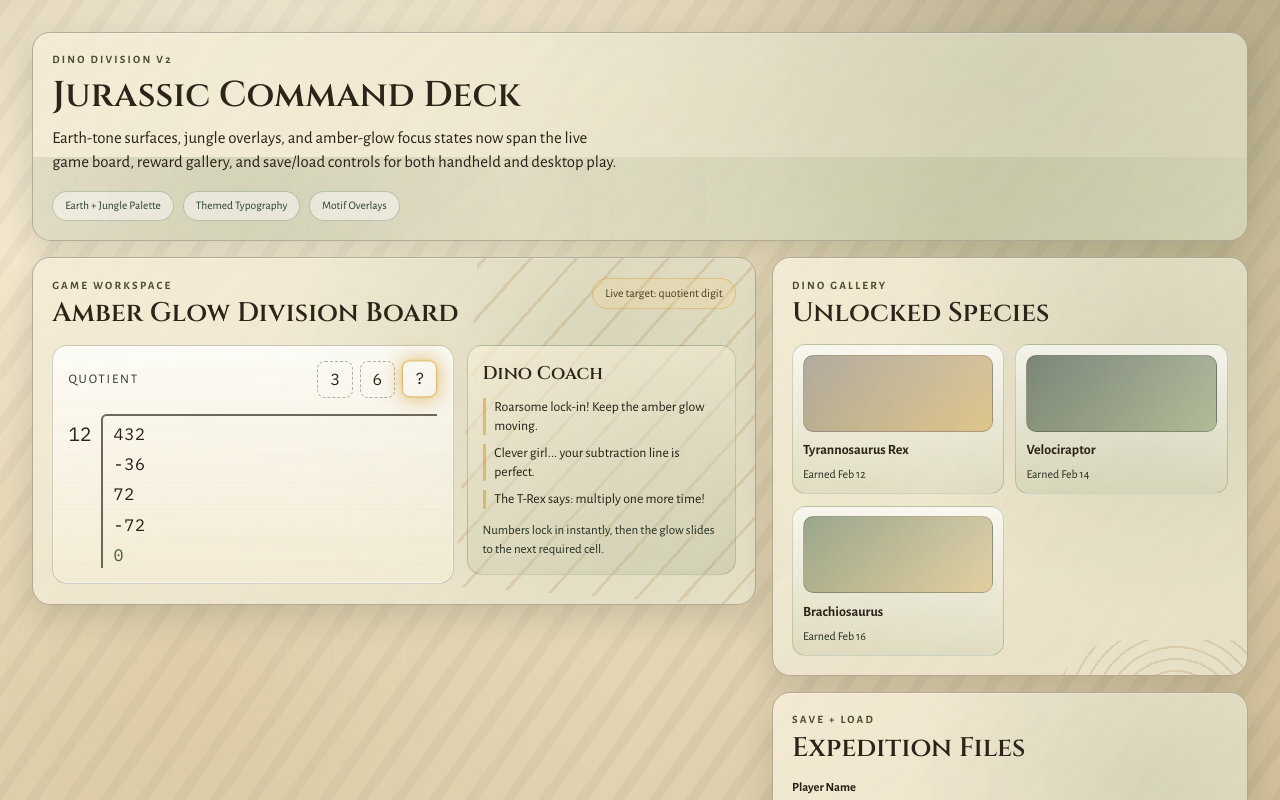
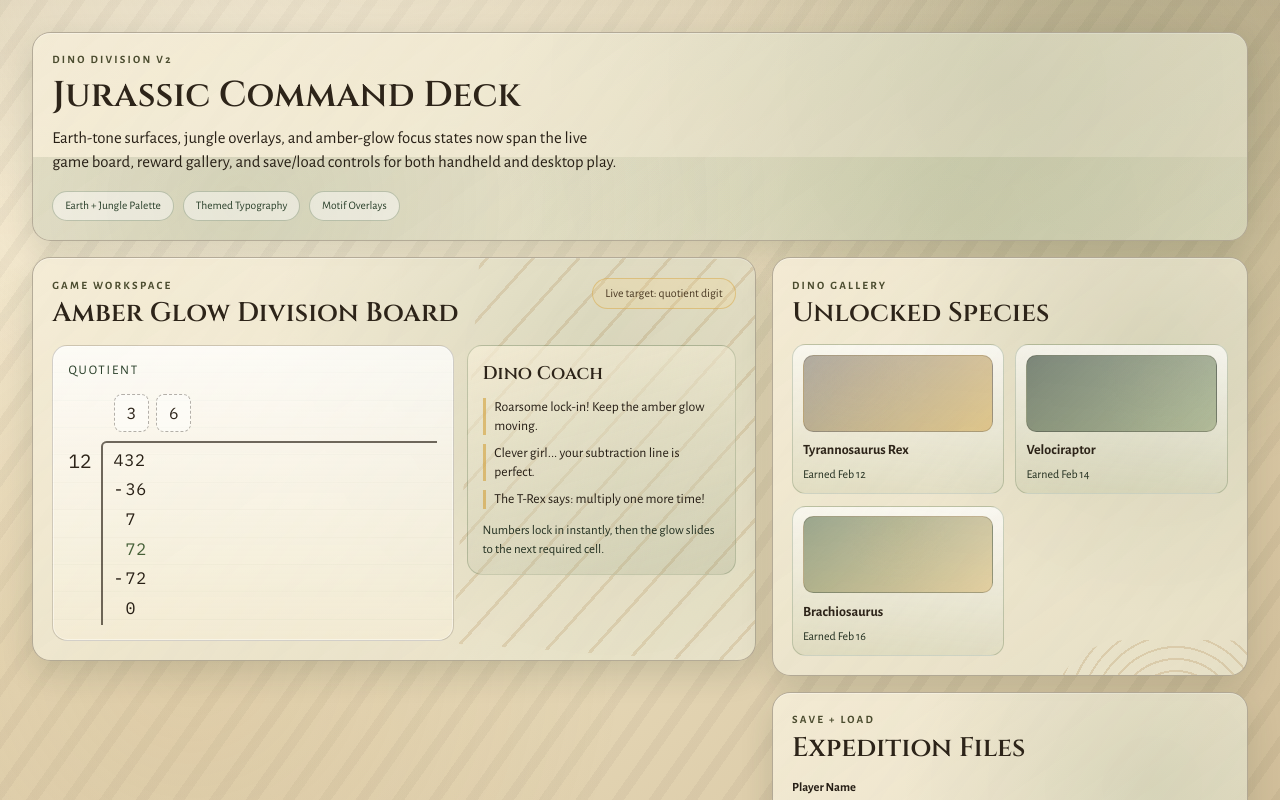
Before and after one commit to seezatnap/division-challenge, a Next.js app: page / in a window 1280 px wide. Shown: the top 800 px of the page. Built offline with nearby package versions, Linux system fonts and the light colour scheme.

Commit message:
feat(workspace-ui): (#10) build bus-stop long-division renderer
Co-Authored-By: seezatnap <seezatnap@gmail.com>

```diff
--- a/src/app/globals.css
+++ b/src/app/globals.css
@@ -268,23 +268,44 @@
   padding: 0.95rem;
 }
 
-.workspace-lineup {
-  display: flex;
-  justify-content: space-between;
-  align-items: center;
-  gap: 0.7rem;
-}
-
 .workspace-label {
+  margin-bottom: 0.45rem;
   font-size: 0.82rem;
   text-transform: uppercase;
   letter-spacing: 0.14em;
   color: color-mix(in srgb, var(--jp-jungle) 74%, var(--jp-fern));
 }
 
-.digit-track {
+.bus-stop-renderer {
+  display: grid;
+  gap: 0.42rem;
+}
+
+.bus-stop-notation {
+  display: grid;
+  gap: 0.56rem;
+}
+
+.quotient-row {
+  display: grid;
+  grid-template-columns: auto 1fr;
+  gap: 0.6rem;
+  align-items: center;
+}
+
+.quotient-row-spacer {
+  visibility: hidden;
+  font-family: var(--font-jurassic-mono), "Courier New", monospace;
+  font-size: 1.2rem;
+  line-height: 1;
+  padding-top: 0.4rem;
+}
+
+.quotient-track {
   display: flex;
   gap: 0.45rem;
+  min-height: 2rem;
+  padding-left: 0.8rem;
 }
 
 .digit-cell {
@@ -298,8 +319,17 @@
   color: var(--jp-bark);
 }
 
-.bus-stop {
-  margin-top: 1rem;
+.quotient-digit-cell {
+  background: rgba(255, 255, 255, 0.45);
+}
+
+.quotient-digit-empty {
+  color: transparent;
+  border-style: dotted;
+  background: rgba(247, 239, 216, 0.36);
+}
+
+.bus-stop-core {
   display: grid;
   grid-template-columns: auto 1fr;
   gap: 0.6rem;
@@ -317,11 +347,12 @@
   border-left: 0.18rem solid rgba(45, 36, 25, 0.68);
   border-top: 0.18rem solid rgba(45, 36, 25, 0.68);
   border-top-left-radius: 0.35rem;
-  padding: 0.35rem 0 0 0.65rem;
+  padding: 0.35rem 0 0.25rem 0.65rem;
 }
 
 .dividend-line,
-.work-line {
+.work-line,
+.work-row-value {
   font-family: var(--font-jurassic-mono), "Courier New", monospace;
   font-size: 1.04rem;
   letter-spacing: 0.05em;
@@ -330,6 +361,38 @@
 
 .work-line {
   margin-top: 0.34rem;
+}
+
+.work-rows {
+  margin-top: 0.25rem;
+  list-style: none;
+  padding: 0;
+  display: grid;
+  gap: 0.3rem;
+}
+
+.work-row {
+  display: grid;
+  grid-template-columns: 0.75rem 1fr;
+  align-items: center;
+}
+
+.work-row-op {
+  font-family: var(--font-jurassic-mono), "Courier New", monospace;
+  font-size: 1.04rem;
+  color: color-mix(in srgb, var(--jp-bark) 86%, black);
+}
+
+.work-row[data-step-kind="bring-down"] .work-row-op {
+  color: transparent;
+}
+
+.work-row[data-step-kind="bring-down"] .work-row-value {
+  color: var(--jp-fern);
+}
+
+.work-row-placeholder {
+  opacity: 0.68;
 }
 
 .final-line {
--- a/src/app/page.tsx
+++ b/src/app/page.tsx
@@ -1,6 +1,12 @@
 import { featureModules } from "@/features";
-import { SAVE_FILE_SCHEMA_VERSION, type DinoDivisionSaveFile } from "@/features/contracts";
+import { solveLongDivision } from "@/features/division-engine";
+import {
+  SAVE_FILE_SCHEMA_VERSION,
+  type DinoDivisionSaveFile,
+  type DivisionProblem,
+} from "@/features/contracts";
 import { GameStartFlowPanel } from "@/features/persistence";
+import { BusStopLongDivisionRenderer } from "@/features/workspace-ui";
 
 const galleryPreview = [
   {
@@ -80,6 +86,16 @@
   "The T-Rex says: multiply one more time!",
 ];
 
+const workspacePreviewProblem: DivisionProblem = {
+  id: "workspace-preview-problem",
+  dividend: 432,
+  divisor: 12,
+  allowRemainder: false,
+  difficultyLevel: 2,
+};
+
+const workspacePreviewSolution = solveLongDivision(workspacePreviewProblem);
+
 export default function Home() {
   return (
     <main className="jurassic-shell">
@@ -115,27 +131,12 @@
             </div>
 
             <div className="game-grid">
-              <article aria-label="Long-division board preview" className="workspace-paper">
-                <div className="workspace-lineup">
-                  <p className="workspace-label">Quotient</p>
-                  <div className="digit-track">
-                    <span className="digit-cell">3</span>
-                    <span className="digit-cell">6</span>
-                    <span className="digit-cell glow-amber">?</span>
-                  </div>
-                </div>
-
-                <div className="bus-stop">
-                  <p className="divisor-cell">12</p>
-                  <div className="bracket-stack">
-                    <p className="dividend-line">432</p>
-                    <p className="work-line">-36</p>
-                    <p className="work-line">72</p>
-                    <p className="work-line">-72</p>
-                    <p className="work-line final-line">0</p>
-                  </div>
-                </div>
-              </article>
+              <BusStopLongDivisionRenderer
+                dividend={workspacePreviewProblem.dividend}
+                divisor={workspacePreviewProblem.divisor}
+                revealedStepCount={workspacePreviewSolution.steps.length}
+                steps={workspacePreviewSolution.steps}
+              />
 
               <aside className="hint-stack">
                 <h3 className="hint-title">Dino Coach</h3>
--- /dev/null
+++ b/src/features/workspace-ui/components/bus-stop-long-division-renderer.tsx
@@ -0,0 +1,78 @@
+import type { LongDivisionStep } from "@/features/contracts";
+import { buildBusStopRenderModel } from "@/features/workspace-ui/lib";
+
+export interface BusStopLongDivisionRendererProps {
+  divisor: number;
+  dividend: number;
+  steps: readonly LongDivisionStep[];
+  revealedStepCount?: number;
+}
+
+export function BusStopLongDivisionRenderer({
+  divisor,
+  dividend,
+  steps,
+  revealedStepCount,
+}: BusStopLongDivisionRendererProps) {
+  const renderModel = buildBusStopRenderModel({
+    divisor,
+    dividend,
+    steps,
+    revealedStepCount,
+  });
+
+  return (
+    <article
+      aria-label="Long-division workspace"
+      className="workspace-paper bus-stop-renderer"
+      data-ui-component="bus-stop-renderer"
+    >
+      <p className="workspace-label">Quotient</p>
+      <div className="bus-stop-notation">
+        <div className="quotient-row">
+          <span aria-hidden="true" className="quotient-row-spacer">
+            {renderModel.divisorText}
+          </span>
+          <div className="quotient-track">
+            {renderModel.quotientCells.map((cell) => (
+              <span
+                className={`digit-cell quotient-digit-cell${cell.isFilled ? "" : " quotient-digit-empty"}`}
+                data-filled={cell.isFilled ? "true" : "false"}
+                key={cell.stepId}
+              >
+                {cell.isFilled ? cell.value : "\u00a0"}
+              </span>
+            ))}
+          </div>
+        </div>
+
+        <div className="bus-stop-core">
+          <p className="divisor-cell">{renderModel.divisorText}</p>
+          <div className="bracket-stack">
+            <p className="dividend-line">{renderModel.dividendText}</p>
+
+            <ol className="work-rows">
+              {renderModel.workRows.length === 0 ? (
+                <li className="work-row work-row-placeholder">
+                  <span aria-hidden="true" className="work-row-op">
+                    &nbsp;
+                  </span>
+                  <span className="work-row-value">...</span>
+                </li>
+              ) : (
+                renderModel.workRows.map((row) => (
+                  <li className="work-row" data-step-kind={row.kind} key={row.stepId}>
+                    <span aria-hidden="true" className="work-row-op">
+                      {row.displayPrefix || "\u00a0"}
+                    </span>
+                    <span className="work-row-value">{row.value}</span>
+                  </li>
+                ))
+              )}
+            </ol>
+          </div>
+        </div>
+      </div>
+    </article>
+  );
+}
--- a/src/features/workspace-ui/components/index.ts
+++ b/src/features/workspace-ui/components/index.ts
@@ -6,3 +6,5 @@
   summary: "Bus-stop renderer, glowing active cell controls, and typing interaction surface.",
   rootPath: "src/features/workspace-ui",
 };
+
+export * from "./bus-stop-long-division-renderer";
--- a/src/features/workspace-ui/index.ts
+++ b/src/features/workspace-ui/index.ts
@@ -1,3 +1,4 @@
 export * from "./components";
 export * from "./hooks";
+export * from "./lib";
 export * from "./types";
--- /dev/null
+++ b/src/features/workspace-ui/lib/bus-stop-render-model.ts
@@ -0,0 +1,96 @@
+import type { LongDivisionStep } from "@/features/contracts";
+
+export type BusStopWorkRowKind = Exclude<LongDivisionStep["kind"], "quotient-digit">;
+
+export interface BusStopQuotientCell {
+  stepId: string;
+  targetId: string | null;
+  value: string;
+  isFilled: boolean;
+}
+
+export interface BusStopWorkRow {
+  stepId: string;
+  targetId: string | null;
+  kind: BusStopWorkRowKind;
+  value: string;
+  displayPrefix: "-" | "";
+}
+
+export interface BuildBusStopRenderModelInput {
+  divisor: number;
+  dividend: number;
+  steps: readonly LongDivisionStep[];
+  revealedStepCount?: number;
+}
+
+export interface BusStopRenderModel {
+  divisorText: string;
+  dividendText: string;
+  quotientCells: readonly BusStopQuotientCell[];
+  workRows: readonly BusStopWorkRow[];
+}
+
+function clampRevealedStepCount(totalStepCount: number, revealedStepCount?: number): number {
+  if (typeof revealedStepCount === "undefined") {
+    return totalStepCount;
+  }
+
+  if (!Number.isFinite(revealedStepCount)) {
+    return 0;
+  }
+
+  const normalizedStepCount = Math.trunc(revealedStepCount);
+  return Math.min(Math.max(normalizedStepCount, 0), totalStepCount);
+}
+
+function isWorkRowStep(step: LongDivisionStep): step is LongDivisionStep & { kind: BusStopWorkRowKind } {
+  return step.kind !== "quotient-digit";
+}
+
+export function buildBusStopRenderModel({
+  divisor,
+  dividend,
+  steps,
+  revealedStepCount,
+}: BuildBusStopRenderModelInput): BusStopRenderModel {
+  const boundedRevealedStepCount = clampRevealedStepCount(steps.length, revealedStepCount);
+  const visibleSteps = steps.slice(0, boundedRevealedStepCount);
+
+  const quotientCells: BusStopQuotientCell[] = [];
+  const workRows: BusStopWorkRow[] = [];
+
+  for (let stepIndex = 0; stepIndex < steps.length; stepIndex += 1) {
+    const step = steps[stepIndex];
+
+    if (step.kind === "quotient-digit") {
+      quotientCells.push({
+        stepId: step.id,
+        targetId: step.inputTargetId,
+        value: stepIndex < boundedRevealedStepCount ? step.expectedValue : "",
+        isFilled: stepIndex < boundedRevealedStepCount,
+      });
+    }
+  }
+
+  for (const step of visibleSteps) {
+    if (!isWorkRowStep(step)) {
+      continue;
+    }
+
+    workRows.push({
+      stepId: step.id,
+      targetId: step.inputTargetId,
+      kind: step.kind,
+      value: step.expectedValue,
+      displayPrefix: step.kind === "multiply-result" ? "-" : "",
+    });
+  }
+
+  return {
+    divisorText: String(divisor),
+    dividendText: String(dividend),
+    quotientCells,
+    workRows,
+  };
+}
--- /dev/null
+++ b/src/features/workspace-ui/lib/index.ts
@@ -0,0 +1 @@
+export * from "./bus-stop-render-model";
```
Also changed, not shown: 1 other file (tests, documents, lock files or other folders).
